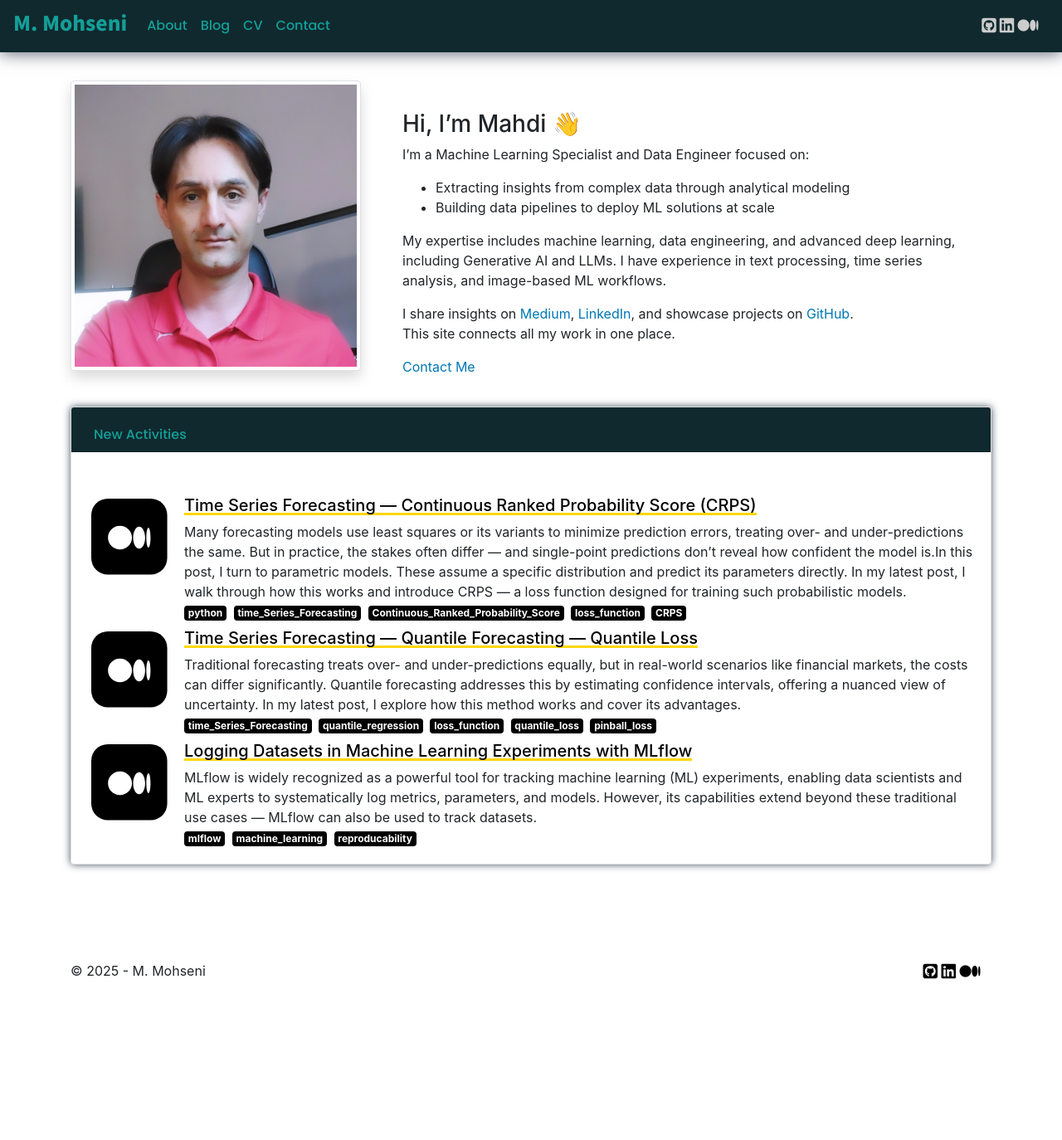
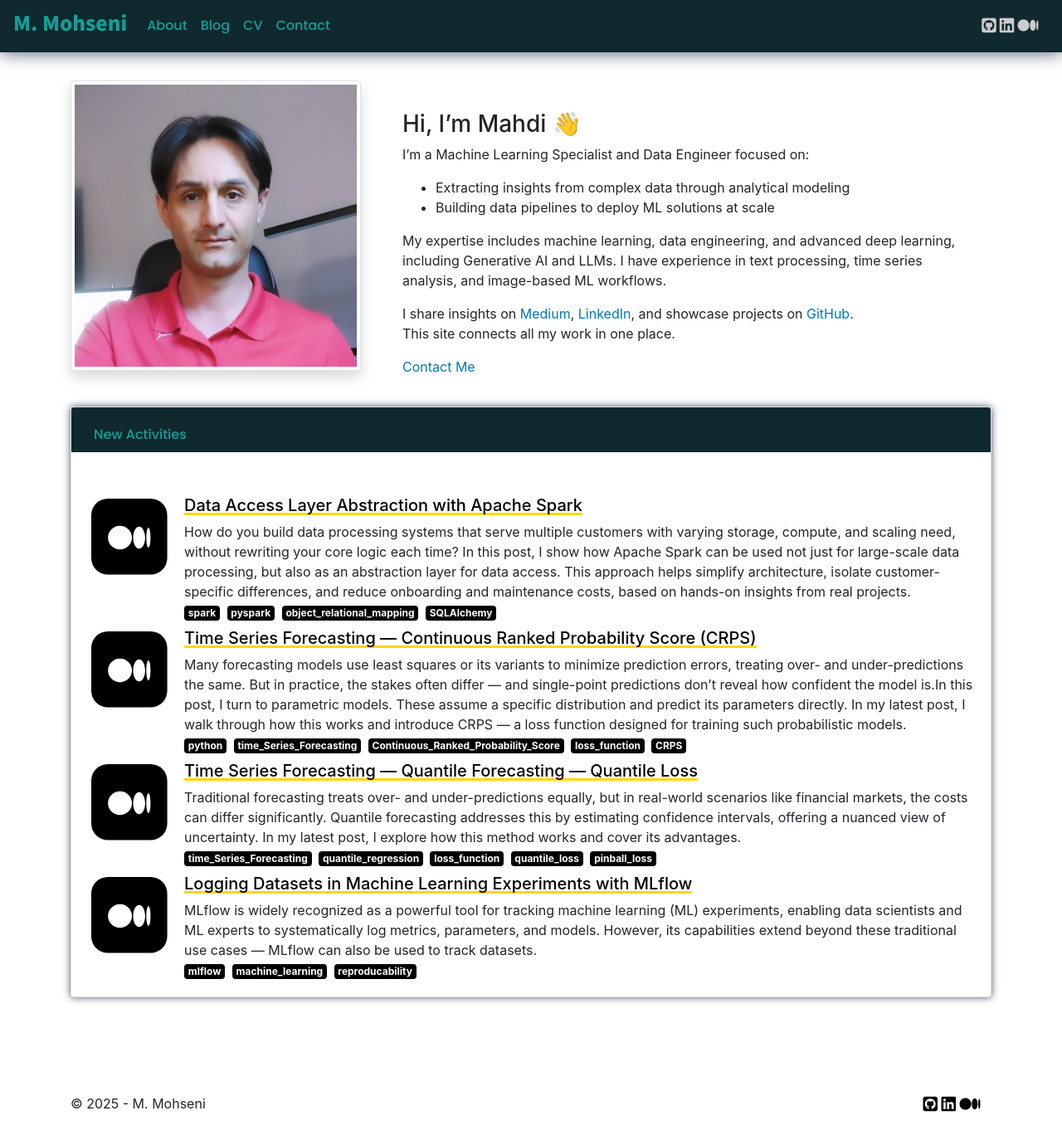
Before and after one commit to mohsenim/mohsenim.github.io, a Jekyll site: the page built from index.md, in a window 1280 px wide. Shown: the whole page at 83% size. Built offline with Jekyll 4.4.1, drawn with Linux system fonts in a browser that asks for light colours; nearby versions of some CDN libraries; comment, search, counter and statistics services are not loaded; our own code applies the rules of GitHub Pages for plain Markdown files; before the commit the page ends 1214 px from its top, so only the background shows below that.

Commit message:
post: new post on medium, Data Access Layer Abstraction with Apache Spark

```diff
--- a/_data/activities.yml
+++ b/_data/activities.yml
@@ -1,3 +1,16 @@
+- name: Data Access Layer Abstraction with Apache Spark
+  id: acivity1
+  description: >
+    How do you build data processing systems that serve multiple customers with varying storage, compute, and scaling need, without rewriting your core logic each time? In this post, I show how Apache Spark can be used not just for large-scale data processing, but also as an abstraction layer for data access. This approach helps simplify architecture, isolate customer-specific differences, and reduce onboarding and maintenance costs, based on hands-on insights from real projects.
+  date: true
+  link: 2025/07/06/spark-data-access-layer.html
+  image:  assets/img/icons/medium.svg
+  tech:
+    - spark
+    - pyspark
+    - object_relational_mapping
+    - SQLAlchemy
+
 - name: Time Series Forecasting — Continuous Ranked Probability Score (CRPS)
   id: acivity1
   description: >
--- /dev/null
+++ b/_posts/2025-07-06-spark-data-access-layer.md
@@ -0,0 +1,22 @@
+---
+layout: post
+author: "Mahdi Mohseni"
+title: "Data Access Layer Abstraction with Apache Spark"
+date: 2025-07-06
+tags: ["Spark",
+"PySpark",
+"Object_Relational_Mapping",
+"SQLalchemy"
+]
+description: "How do you build data processing systems that serve multiple customers with varying storage, compute, and scaling need, without rewriting your core logic each time? In this post, I show how Apache Spark can be used not just for large-scale data processing, but also as an abstraction layer for data access. This approach helps simplify architecture, isolate customer-specific differences, and reduce onboarding and maintenance costs, based on hands-on insights from real projects."
+draft: false
+---
+
+
+Some data processing applications serve multiple customers with similar workflows. While the core processes may be comparable, customer-specific requirements—such as compute environments, storage backends, and data volumes—can differ significantly. This variation demands a flexible architecture that reduces maintenance overhead and enables efficient onboarding of new clients.
+
+Apache Spark is well-suited to the computational challenges of such systems, offering robust support for large-scale, distributed processing in diverse environments. For other concerns—like interoperability with heterogeneous storage systems or scalability across workloads—abstracting the data access layer becomes essential. This abstraction simplifies adaptation to evolving requirements and makes it easier to integrate new customers with minimal changes to the core logic.
+
+In this post, I’ll walk through how Spark can support such an architecture, including lessons learned from real-world projects.
+
+[Read more ...](https://medium.com/@mohsenim/data-access-layer-abstraction-with-apache-spark-f6d2b8bbe2d4)
```
